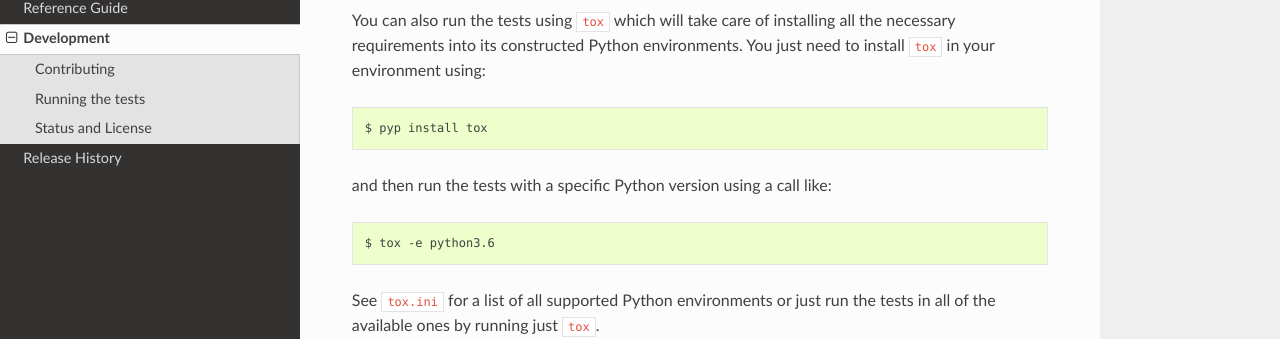
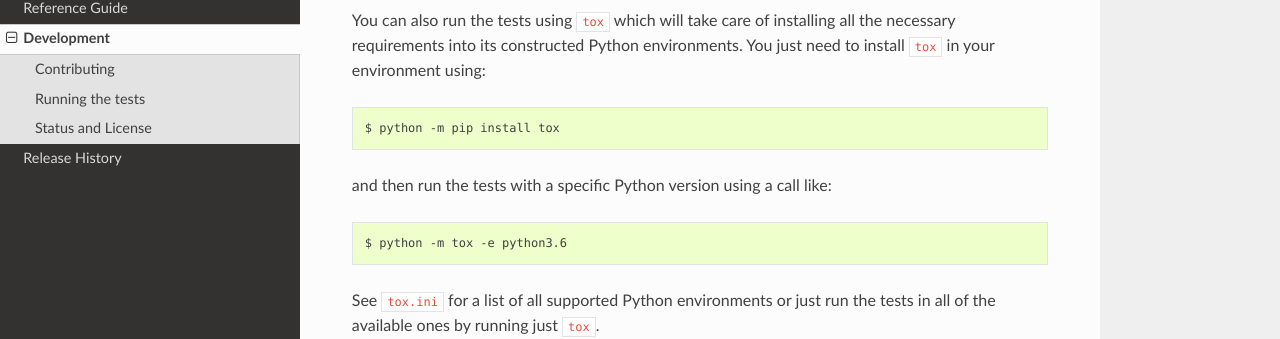
Before and after one commit to pypa/virtualenv, a Sphinx documentation site: the page built from docs/development.rst, in a window 1280 px wide and 900 px high, scrolled down 915 px. Shown: the part 171-510 px from the top of the window. Built offline with Sphinx 7.4.7 and the Read the Docs theme 2.0.0, drawn with Linux system fonts in a browser that asks for light colours; the version number could not be read and is left out.

Commit message:
fix documentation

```diff
--- a/docs/development.rst
+++ b/docs/development.rst
@@ -50,11 +50,11 @@ You can also run the tests using ``tox`` which will take care of installing all
 the necessary requirements into its constructed Python environments. You just
 need to install ``tox`` in your environment using::
 
-    $ pyp install tox
+    $ python -m pip install tox
 
 and then run the tests with a specific Python version using a call like::
 
-    $ tox -e python3.6
+    $ python -m tox -e python3.6
 
 See ``tox.ini`` for a list of all supported Python environments or just run the
 tests in all of the available ones by running just ``tox``.
```
